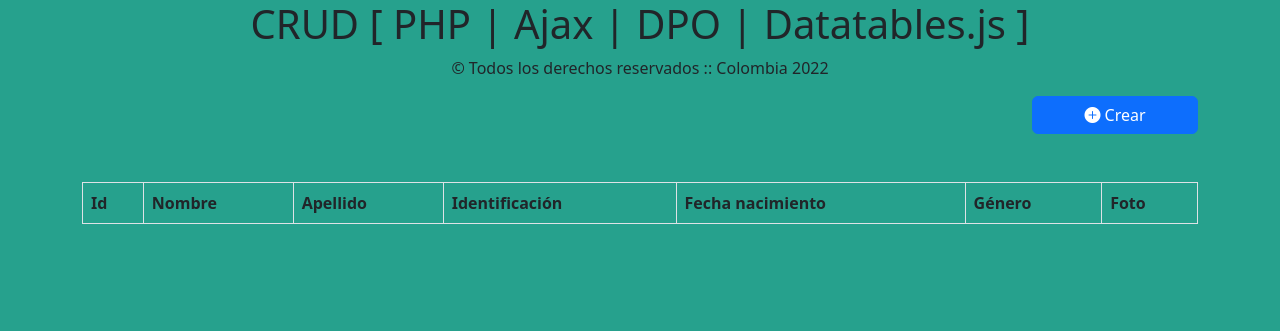
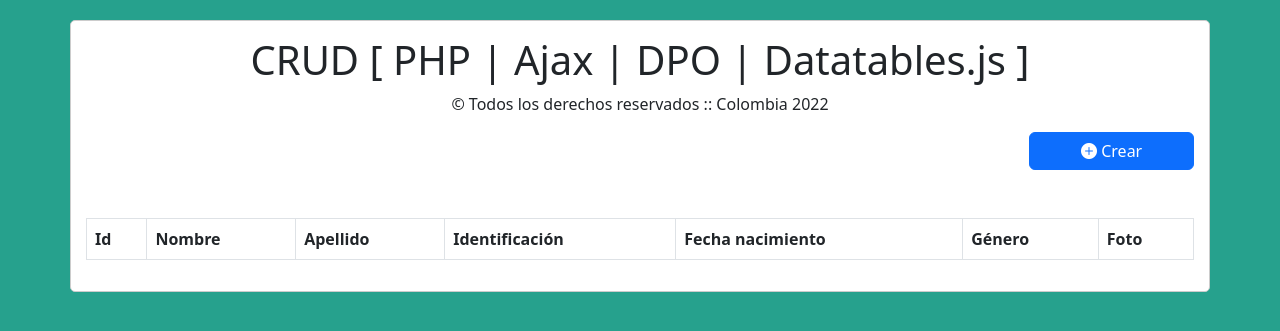
Before and after one commit to cdelcastillomaussa/PracticaTerApps, a PHP site: page / in a window 1280 px wide. Shown: the top 331 px of the page. Run offline with PHP 8.4, Linux system fonts and the light colour scheme; lists and menus that the app fills with data are empty; some libraries are stand-ins or nearby versions.

Commit message:
agregamos css custom al crud

```diff
--- a/css/styles.css
+++ b/css/styles.css
@@ -3,3 +3,12 @@ body{
     margin: 0;
     background-color: #26A18D;
 }
+
+.fondo {
+    width: 1270px;
+    padding: 15px;
+    background-color: white;
+    border: 1px solid #ccc;
+    border-radius: 5px;
+    margin-top: 20px;
+}
--- a/index.php
+++ b/index.php
@@ -21,7 +21,7 @@
   </head>
   <body>
 
-    <div class="container">
+    <div class="container fondo">
 
         <h1 class="text-center ">CRUD [ PHP | Ajax | DPO | Datatables.js ]</h1>
         <p class="text-center">&copy; Todos los derechos reservados :: Colombia 2022</p>
@@ -53,7 +53,6 @@
                     </tr>
                 </thead>
             </table>
-
         </div>
     </div>
 
@@ -88,6 +87,8 @@
                 <input type="text" name="genero" id="genero" class="form-control">
                 <br />
 
+
+
                 <label for="foto">Seleccione foto</label>
                 <input type="file" name="foto_usuario" id="foto_usuario" class="form-control">
                 <span id="imagen_cargada"></span>
```
